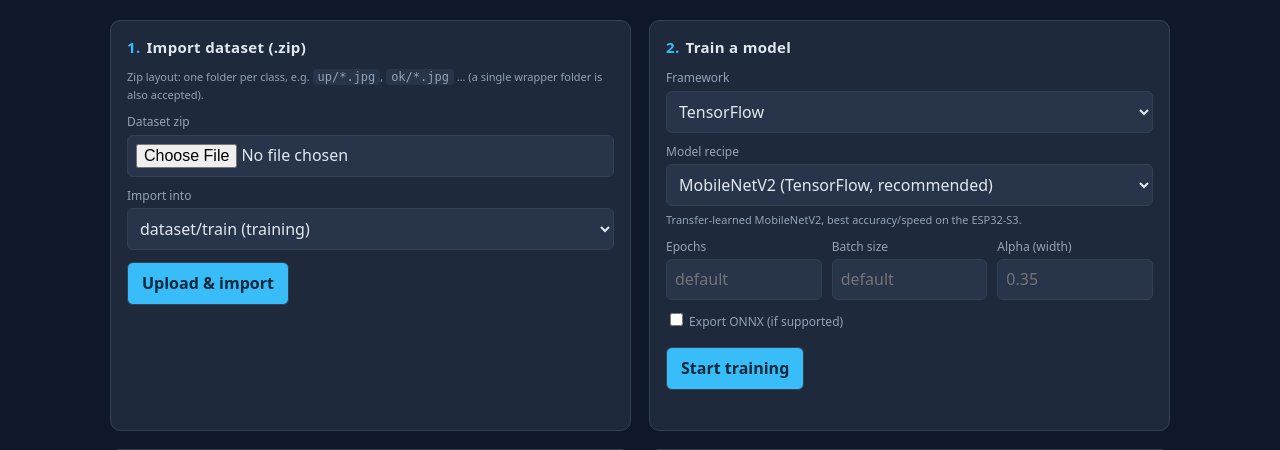
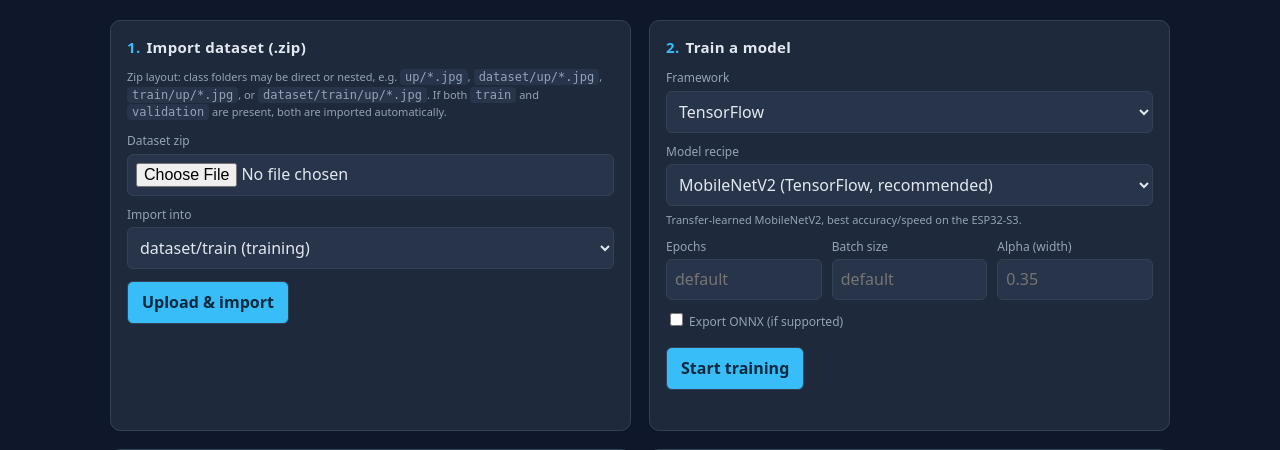
Before and after one commit to JuuuuuJu/EECampEdu, a Flask app: page / in a window 1280 px wide. Shown: the part 89-539 px from the top of the page. Run offline with Flask 3, Linux system fonts and the light colour scheme; data that the repository does not hold is empty.

Commit message:
change upload dataset settings

```diff
--- a/apps/training_portal/server.py
+++ b/apps/training_portal/server.py
@@ -281,12 +281,48 @@ def _safe_float(value, name, minimum, maximum):
 
 
 def _available_keras_models():
-    """Model basenames (.keras) that quantization is allowed to consume."""
-    names = []
-    if TF_MODELS_DIR.is_dir():
-        for path in sorted(TF_MODELS_DIR.glob("*.keras")):
-            names.append(path.stem)
-    return names
+    """Allowed .keras model IDs shown in the quantization dropdown.
+
+    IDs are framework-prefixed (tf/<name>, pytorch/<name>) so TensorFlow and
+    PyTorch exports can coexist even when their basenames are identical.
+    """
+    models = []
+    for prefix, root in (("tf", TF_MODELS_DIR), ("pytorch", PYTORCH_MODELS_DIR)):
+        if root.is_dir():
+            for path in sorted(root.glob("*.keras")):
+                models.append(f"{prefix}/{path.stem}")
+    return models
+
+
+def _resolve_keras_model_id(model_id):
+    """Resolve a strict model ID to a .keras path under the allowed model roots."""
+    if not model_id:
+        return None
+    roots = {
+        "tf": TF_MODELS_DIR,
+        "pytorch": PYTORCH_MODELS_DIR,
+    }
+    if "/" in model_id:
+        prefix, stem = model_id.split("/", 1)
+        root = roots.get(prefix)
+        if root is None or not re.fullmatch(r"[A-Za-z0-9_.-]+", stem or ""):
+            return None
+        candidate = (root / f"{stem}.keras").resolve()
+        try:
+            candidate.relative_to(root.resolve())
+        except ValueError:
+            return None
+        return candidate if candidate.is_file() else None
+
+    # Backward compatibility for older UI values that only sent the basename.
+    if not re.fullmatch(r"[A-Za-z0-9_.-]+", model_id):
+        return None
+    matches = []
+    for root in (TF_MODELS_DIR, PYTORCH_MODELS_DIR):
+        candidate = (root / f"{model_id}.keras").resolve()
+        if candidate.is_file():
+            matches.append(candidate)
+    return matches[0] if len(matches) == 1 else None
 
 
 def _resolve_within_roots(candidate):
@@ -327,34 +363,112 @@ def _extract_zip_safely(zip_path, dest_dir):
     return extracted
 
 
-def _find_class_root(base_dir):
-    """Find the directory that directly contains the gesture class subfolders.
+IMAGE_EXTENSIONS = {".png", ".jpg", ".jpeg", ".bmp", ".gif", ".webp"}
+TRAIN_SPLIT_NAMES = {"train", "training"}
+VALIDATION_SPLIT_NAMES = {"validation", "valid", "val"}
 
-    Accepts zips laid out as either:
-        up/ ok/ thumb/ ...            (classes at top level)
-        my_dataset/up/ my_dataset/ok/ (classes under one wrapper folder)
+
+def _class_image_count(class_root, class_name):
+    class_dir = class_root / class_name
+    if not class_dir.is_dir():
+        return 0
+    return sum(
+        1
+        for path in class_dir.rglob("*")
+        if path.is_file() and path.suffix.lower() in IMAGE_EXTENSIONS
+    )
+
+
+def _detect_split_name(path, base_dir):
+    """Infer train/validation from the candidate path or one of its parents."""
+    try:
+        parts = path.relative_to(base_dir).parts
+    except ValueError:
+        parts = path.parts
+    lowered = [part.lower() for part in parts]
+    for part in lowered:
+        if part in TRAIN_SPLIT_NAMES:
+            return "train"
+        if part in VALIDATION_SPLIT_NAMES:
+            return "validation"
+    return None
+
+
+def _find_class_roots(base_dir):
+    """Find directories that directly contain gesture class subfolders.
+
+    Accepted zip layouts include:
+        up/ ok/ thumb/ ...
+        dataset/up/ ok/ thumb/ ...
+        train/up/ ... and validation/up/ ...
+        dataset/train/up/ ... and dataset/validation/up/ ...
+
+    Returns candidates sorted by confidence. Each candidate contains:
+        root: directory with class folders
+        split: "train", "validation", or None
+        total_images: image count under known class folders
     """
-    def has_classes(directory):
-        present = [c for c in CLASS_NAMES if (directory / c).is_dir()]
-        return len(present) >= 2  # tolerate partial class sets, but need real structure
+    base_dir = Path(base_dir)
+    candidates = []
+    for directory in [base_dir, *[p for p in base_dir.rglob("*") if p.is_dir()]]:
+        counts = {class_name: _class_image_count(directory, class_name) for class_name in CLASS_NAMES}
+        present = [class_name for class_name, count in counts.items() if count > 0]
+        if len(present) < 2:
+            continue
+        total = sum(counts.values())
+        split = _detect_split_name(directory, base_dir)
+        candidates.append({
+            "root": directory,
+            "split": split,
+            "total_images": total,
+            "present_classes": len(present),
+        })
+    candidates.sort(
+        key=lambda item: (
+            item["split"] is not None,
+            item["present_classes"],
+            item["total_images"],
+            -len(item["root"].relative_to(base_dir).parts),
+        ),
+        reverse=True,
+    )
+    return candidates
 
-    base_dir = Path(base_dir)
-    if has_classes(base_dir):
-        return base_dir
-    subdirs = [d for d in base_dir.iterdir() if d.is_dir()]
-    if len(subdirs) == 1 and has_classes(subdirs[0]):
-        return subdirs[0]
-    for d in subdirs:
-        if has_classes(d):
-            return d
-    return None
+
+def _copy_class_images(class_root, target):
+    dest = DATASET_DIR / target
+    dest.mkdir(parents=True, exist_ok=True)
+    counts = {}
+    for class_name in CLASS_NAMES:
+        src_class = class_root / class_name
+        if not src_class.is_dir():
+            continue
+        dest_class = dest / class_name
+        dest_class.mkdir(parents=True, exist_ok=True)
+        n = 0
+        for img in src_class.rglob("*"):
+            if not img.is_file() or img.suffix.lower() not in IMAGE_EXTENSIONS:
+                continue
+            rel = img.relative_to(src_class)
+            safe_parts = [re.sub(r"[^A-Za-z0-9._-]", "_", part) for part in rel.parts]
+            dest_name = "__".join(safe_parts)
+            shutil.copy2(img, dest_class / dest_name)
+            n += 1
+        counts[class_name] = n
+    total = sum(counts.values())
+    if total == 0:
+        allowed = "/".join(sorted(IMAGE_EXTENSIONS))
+        raise ValueError(f"No supported images ({allowed}) found inside the class folders.")
+    return {"target": target, "total_images": total, "per_class": counts}
 
 
 def _import_dataset(zip_path, target):
     """Extract an uploaded dataset zip into model_finetune/dataset/<target>.
 
-    Merges into the target folder (existing per-class images are kept unless a
-    same-named file is overwritten). Returns a summary dict.
+    If the zip contains explicit train/validation folders, both splits are
+    imported in one upload. Otherwise, the discovered class root is imported
+    into the UI-selected target folder. Existing per-class images are kept
+    unless a same-named file is overwritten. Returns a summary dict.
     """
     if target not in ("train", "validation"):
         raise ValueError("target must be 'train' or 'validation'")
@@ -363,31 +477,41 @@ def _import_dataset(zip_path, target):
     staging.mkdir(parents=True, exist_ok=True)
     try:
         _extract_zip_safely(zip_path, staging)
-        class_root = _find_class_root(staging)
-        if class_root is None:
+        candidates = _find_class_roots(staging)
+        if not candidates:
             raise ValueError(
                 "Zip does not contain gesture class folders "
-                f"({', '.join(CLASS_NAMES)}). Expected <class>/*.jpg layout."
+                f"({', '.join(CLASS_NAMES)}). Accepted layouts include "
+                "<class>/*.jpg, dataset/<class>/*.jpg, train/<class>/*.jpg, "
+                "or dataset/train/<class>/*.jpg."
             )
-        dest = DATASET_DIR / target
-        dest.mkdir(parents=True, exist_ok=True)
-        counts = {}
-        for class_name in CLASS_NAMES:
-            src_class = class_root / class_name
-            if not src_class.is_dir():
-                continue
-            dest_class = dest / class_name
-            dest_class.mkdir(parents=True, exist_ok=True)
-            n = 0
-            for img in src_class.iterdir():
-                if img.is_file() and img.suffix.lower() in {".png", ".jpg", ".jpeg", ".bmp"}:
-                    shutil.copy2(img, dest_class / img.name)
-                    n += 1
-            counts[class_name] = n
-        total = sum(counts.values())
-        if total == 0:
-            raise ValueError("No images (.png/.jpg/.jpeg/.bmp) found inside the class folders.")
-        return {"target": target, "total_images": total, "per_class": counts}
+
+        best_by_split = {}
+        for candidate in candidates:
+            split = candidate["split"]
+            if split and split not in best_by_split:
+                best_by_split[split] = candidate
+
+        imports = []
+        if best_by_split:
+            for split in ("train", "validation"):
+                candidate = best_by_split.get(split)
+                if candidate:
+                    imports.append(_copy_class_images(candidate["root"], split))
+        else:
+            imports.append(_copy_class_images(candidates[0]["root"], target))
+
+        total = sum(item["total_images"] for item in imports)
+        merged_counts = {class_name: 0 for class_name in CLASS_NAMES}
+        for item in imports:
+            for class_name, count in item["per_class"].items():
+                merged_counts[class_name] += count
+        return {
+            "target": "+".join(item["target"] for item in imports),
+            "total_images": total,
+            "per_class": merged_counts,
+            "imports": imports,
+        }
     finally:
         shutil.rmtree(staging, ignore_errors=True)
 
@@ -425,9 +549,11 @@ def build_quantize_command(params):
     available = _available_keras_models()
     if not model_name:
         raise ValueError("model_name is required for quantization")
-    if model_name not in available:
+    model_path = _resolve_keras_model_id(model_name)
+    if model_path is None:
         raise ValueError(
-            f"model_name '{model_name}' not found under model_finetune/models/tf/. "
+            f"model_name '{model_name}' not found under model_finetune/models/tf "
+            "or model_finetune/models/pytorch. "
             f"Available: {', '.join(available) if available else '(none - train a model first)'}"
         )
 
@@ -442,7 +568,7 @@ def build_quantize_command(params):
     cmd = [
         sys.executable,
         str(script),
-        "--model-name", model_name,
+        "--keras", str(model_path),
         "--quant-format", quant_format,
         "--quant-granularity", granularity,
     ]
--- a/apps/training_portal/templates/index.html
+++ b/apps/training_portal/templates/index.html
@@ -62,8 +62,10 @@
   <!-- 1. Dataset upload -->
   <section class="card">
     <h2><span class="step">1.</span>Import dataset (.zip)</h2>
-    <p class="note">Zip layout: one folder per class, e.g. <code>up/*.jpg</code>, <code>ok/*.jpg</code> …
-       (a single wrapper folder is also accepted).</p>
+    <p class="note">Zip layout: class folders may be direct or nested, e.g. <code>up/*.jpg</code>,
+       <code>dataset/up/*.jpg</code>, <code>train/up/*.jpg</code>, or
+       <code>dataset/train/up/*.jpg</code>. If both <code>train</code> and
+       <code>validation</code> are present, both are imported automatically.</p>
     <label>Dataset zip</label>
     <input type="file" id="datasetFile" accept=".zip" />
     <label>Import into</label>
@@ -243,7 +245,8 @@ $("uploadBtn").onclick = async () => {
   try {
     const r = await api("/api/dataset/upload", { method:"POST", body: fd });
     const per = Object.entries(r.per_class).map(([k,v]) => k+":"+v).join("  ");
-    setMsg($("uploadMsg"), `Imported ${r.total_images} images into ${r.target}. (${per})`, "ok");
+    const detail = r.imports ? r.imports.map(x => `${x.target}:${x.total_images}`).join("  ") : r.target;
+    setMsg($("uploadMsg"), `Imported ${r.total_images} images into ${detail}. (${per})`, "ok");
   } catch(e){ setMsg($("uploadMsg"), "Upload failed: "+e.message, "bad"); }
   $("uploadBtn").disabled = false;
 };
```
